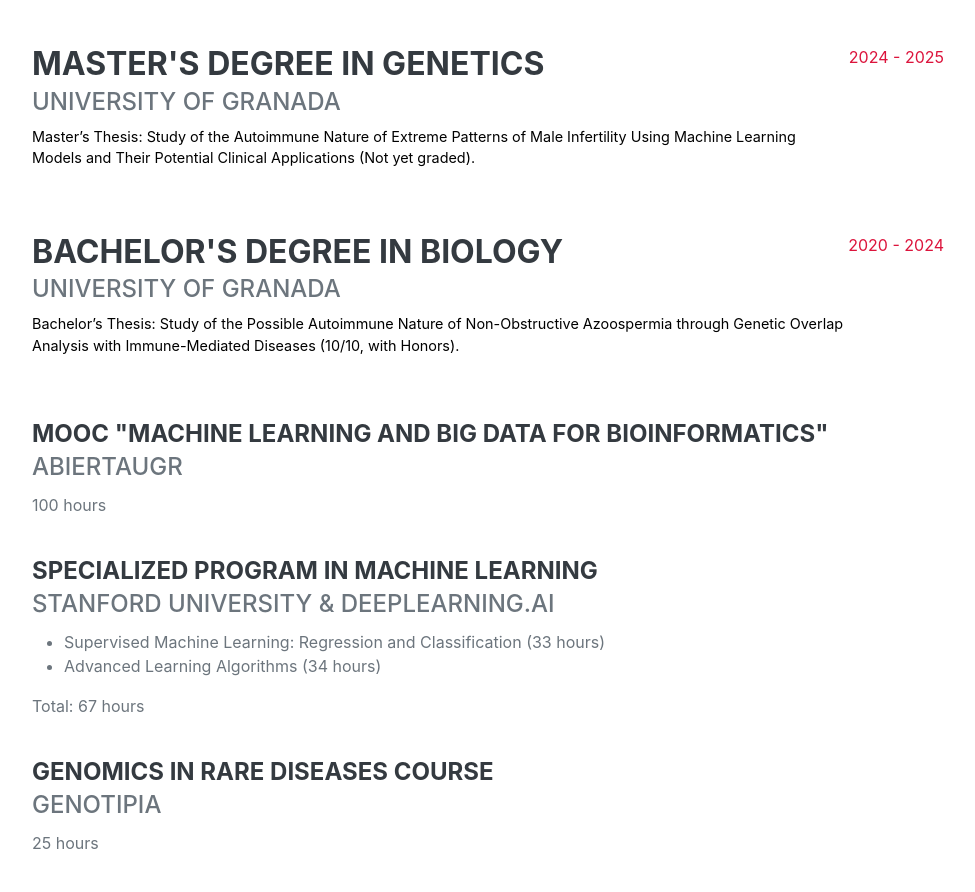
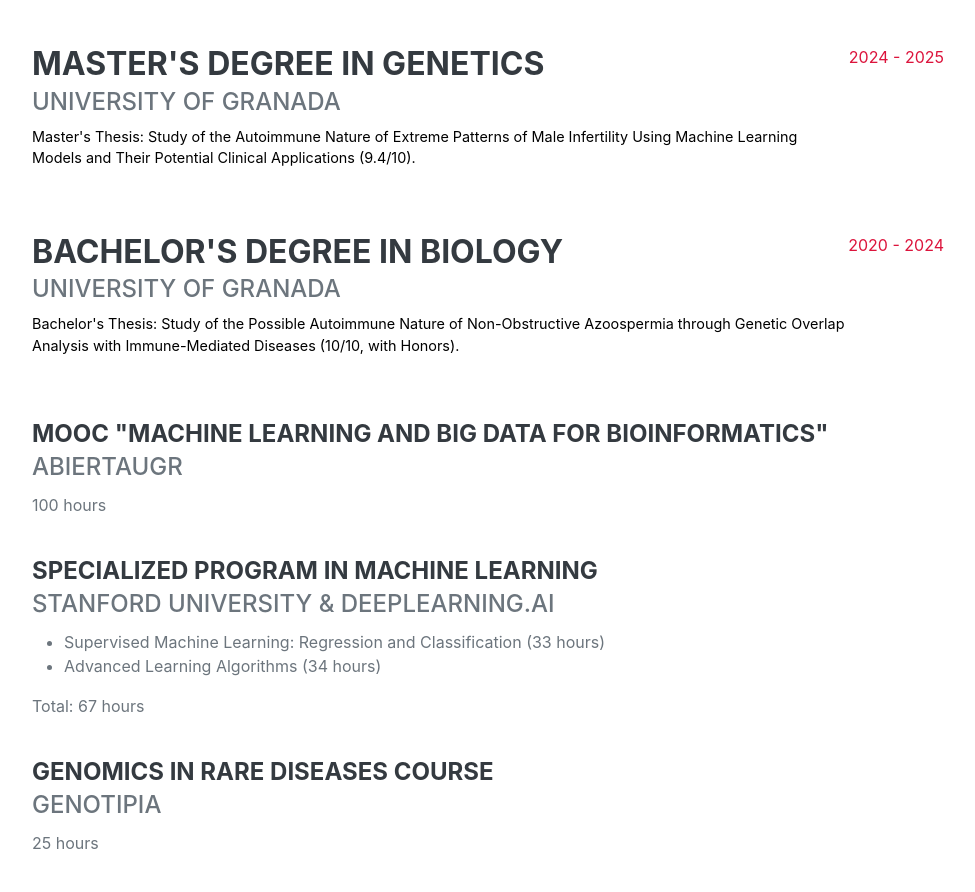
Before and after one commit to fjaviersuarez/fjaviersuarez.github.io, a plain HTML site: page index.html in a window 1280 px wide. Shown: the part 951-1843 px from the top of the page, without its empty margins (288-1263 px from the left). Drawn offline with nearby package versions, Linux system fonts and the light colour scheme; a web font is replaced by a local one.

Commit message:
Update index.html

```diff
--- a/index.html
+++ b/index.html
@@ -62,7 +62,7 @@
                 <h3 class="mb-0">Master's Degree in Genetics</h3>
                 <div class="subheading mb-3">University of Granada</div>
                 <p style="font-size: 0.9em; color: black; margin-top: -10px;">
-                    Master’s Thesis: Study of the Autoimmune Nature of Extreme Patterns of Male Infertility Using Machine Learning Models and Their Potential Clinical Applications (Not yet graded).
+                    Master's Thesis: Study of the Autoimmune Nature of Extreme Patterns of Male Infertility Using Machine Learning Models and Their Potential Clinical Applications (9.4/10).
                 </p>
             </div>
             <div class="flex-shrink-0"><span class="text-primary">2024 - 2025</span></div>
@@ -73,7 +73,7 @@
                 <h3 class="mb-0">Bachelor's Degree in Biology</h3>
                 <div class="subheading mb-3">University of Granada</div>
                 <p style="font-size: 0.9em; color: black; margin-top: -10px;">
-                    Bachelor’s Thesis: Study of the Possible Autoimmune Nature of Non-Obstructive Azoospermia through Genetic Overlap Analysis with Immune-Mediated Diseases (10/10, with Honors).
+                    Bachelor's Thesis: Study of the Possible Autoimmune Nature of Non-Obstructive Azoospermia through Genetic Overlap Analysis with Immune-Mediated Diseases (10/10, with Honors).
                 </p>
             </div>
             <div class="flex-shrink-0"><span class="text-primary">2020 - 2024</span></div>
```
